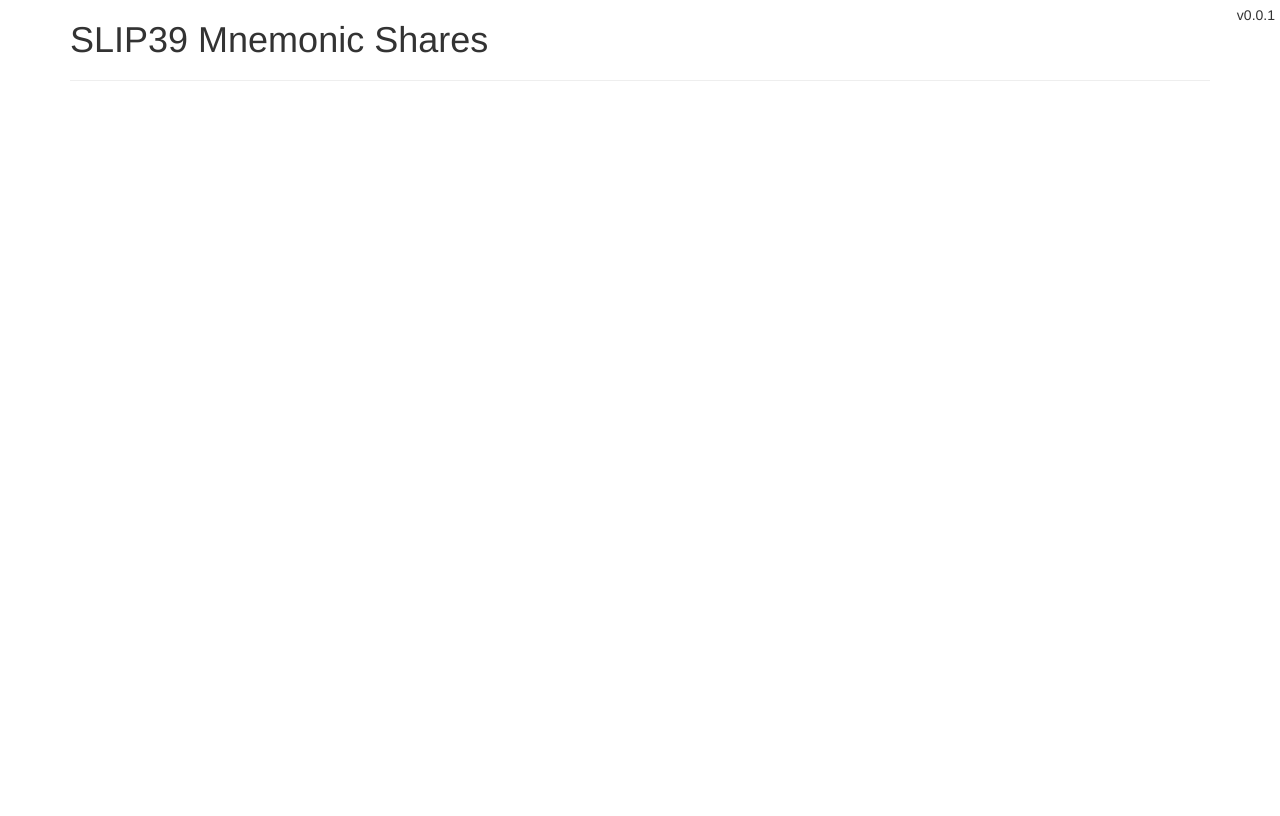
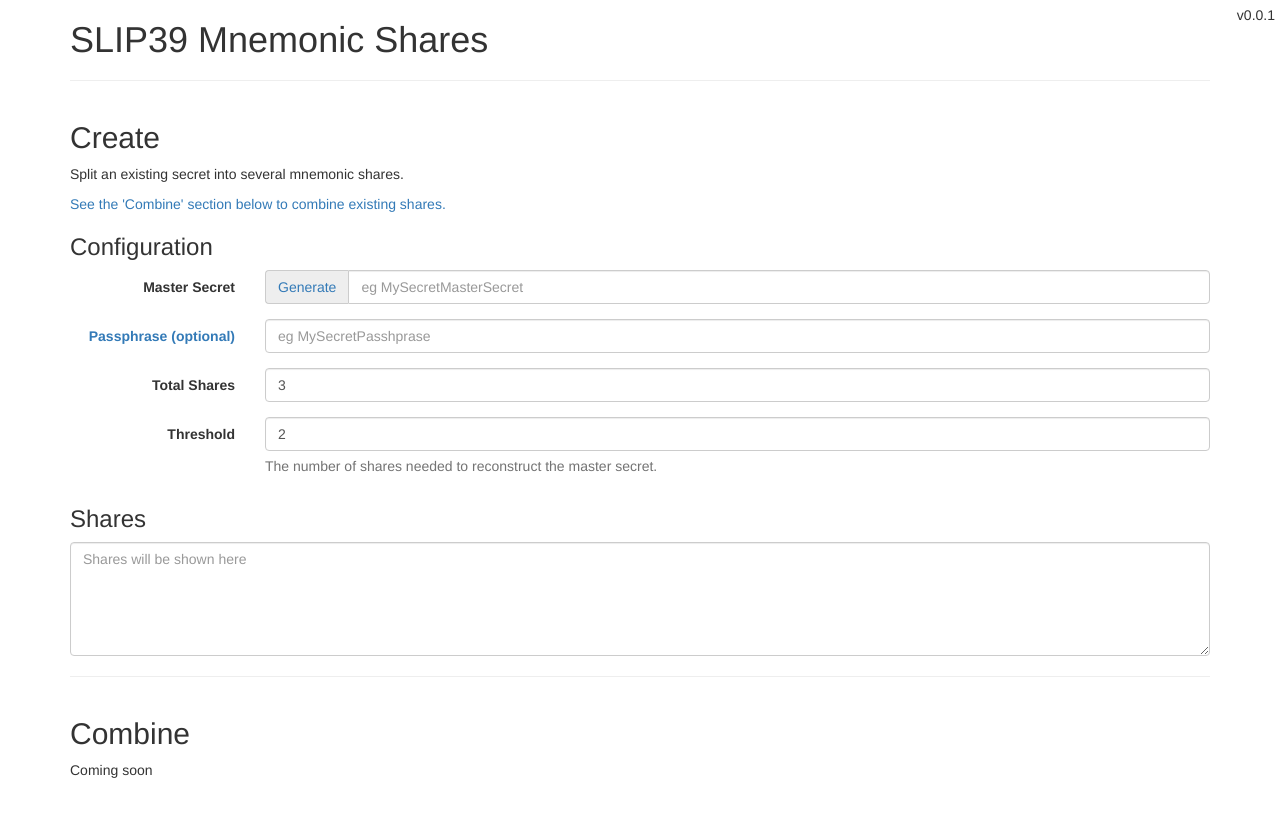
Before and after one commit to iancoleman/slip39, a plain HTML site: page src/index.html in a window 1280 px wide. Drawn offline with Linux system fonts and the light colour scheme.

Commit message:
Add layout for splitting secrets into shares

```diff
--- a/src/css/app.css
+++ b/src/css/app.css
@@ -9,3 +9,6 @@ body {
     top: 5px;
     right: 5px;
 }
+.generate {
+    cursor: pointer;
+}
--- a/src/index.html
+++ b/src/index.html
@@ -16,6 +16,75 @@
             <h1>SLIP39 Mnemonic Shares</h1>
             <p class="version">v0.0.1</p>
             <hr>
+            <div id="create" class="row">
+                <div class="col-md-12">
+                    <h2>Create</h2>
+                    <p>
+                        Split an existing secret into several mnemonic shares.
+                    </p>
+                    <p>
+                        <a href="#combine">
+                        See the 'Combine' section below to combine existing shares.
+                        </a>
+                    </p>
+                    <h3>Configuration</h3>
+                    <form class="form-horizontal" role="form">
+                        <div class="form-group">
+                            <label for="master-secret" class="col-sm-2 control-label">
+                                Master Secret
+                            </label>
+                            <div class="col-sm-10">
+                                <div class="input-group">
+                                    <span class="input-group-addon">
+                                        <a class="generate" >Generate</a>
+                                    </span>
+                                    <input id="master-secret" type="text" class="form-control" placeholder="eg MySecretMasterSecret">
+                                </div>
+                            </div>
+                        </div>
+                        <div class="form-group">
+                            <label for="passphrase" class="col-sm-2 control-label">
+                                <a href="https://github.com/satoshilabs/slips/blob/master/slip-0039.md#passphrase">
+                                    Passphrase (optional)
+                                </a>
+                            </label>
+                            <div class="col-sm-10">
+                                <input id="passhprase" type="text" class="form-control" placeholder="eg MySecretPasshprase">
+                            </div>
+                        </div>
+                        <div class="form-group">
+                            <label for="total-shares" class="col-sm-2 control-label">
+                                Total Shares
+                            </label>
+                            <div class="col-sm-10">
+                                <input id="total-shares" type="number" class="form-control" value="3">
+                            </div>
+                        </div>
+                        <div class="form-group">
+                            <label for="threshold" class="col-sm-2 control-label">
+                                Threshold
+                            </label>
+                            <div class="col-sm-10">
+                                <input id="threshold" type="number" class="form-control" value="2">
+                                <p class="help-block">
+                                The number of shares needed to reconstruct the master secret.
+                                </p>
+                            </div>
+                        </div>
+                        <h3>Shares</h3>
+                        <div id="new-shares">
+                            <textarea class="form-control" rows="5" placeholder="Shares will be shown here"></textarea>
+                        </div>
+                    </form>
+                </div>
+            </div>
+            <hr>
+            <div id="combine" class="row">
+                <div class="col-md-12">
+                    <h2>Combine</h2>
+                    <p>Coming soon</p>
+                </div>
+            </div>
         </div>
         <script src="js/slip39-libs.js"></script>
     </body>
```
